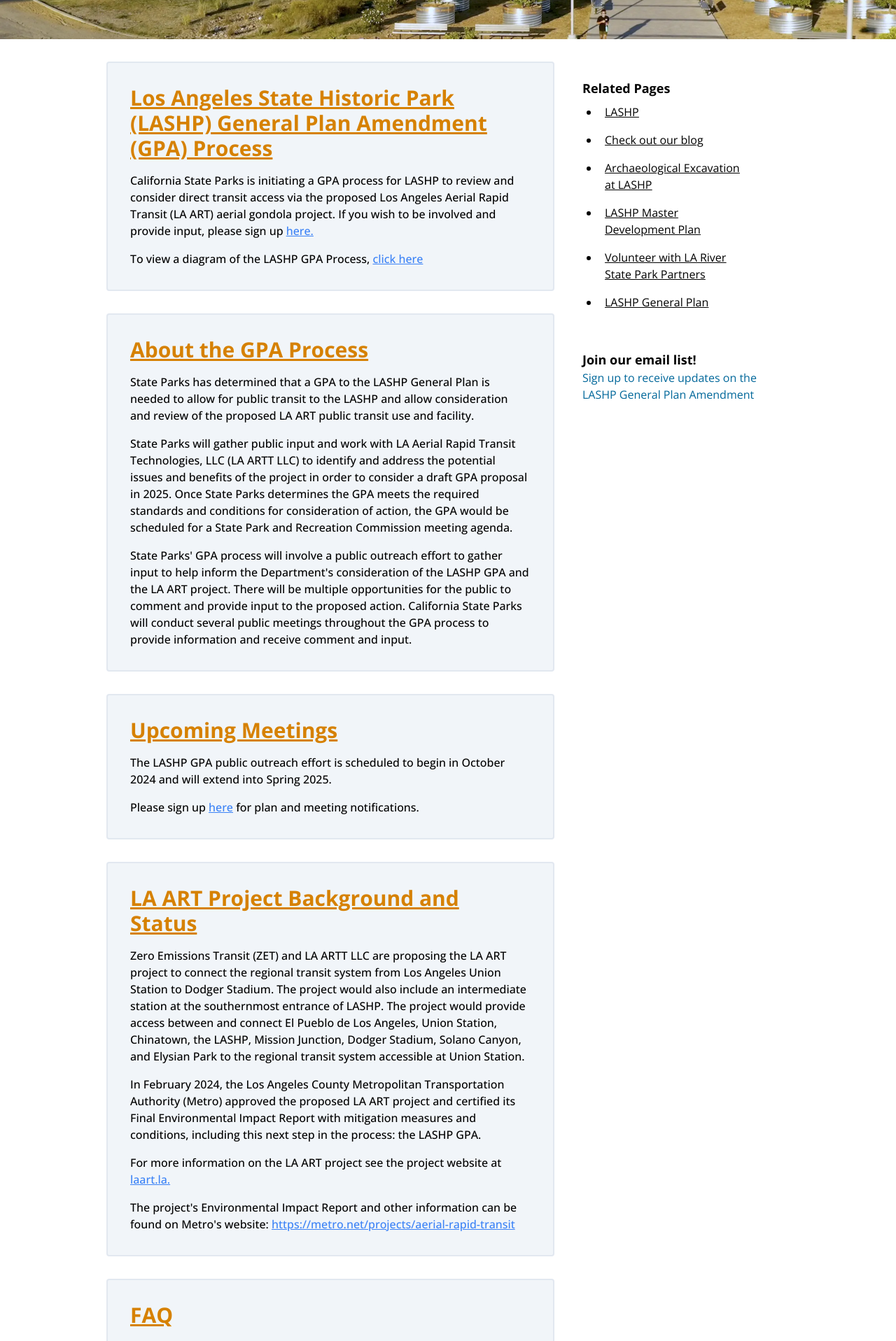
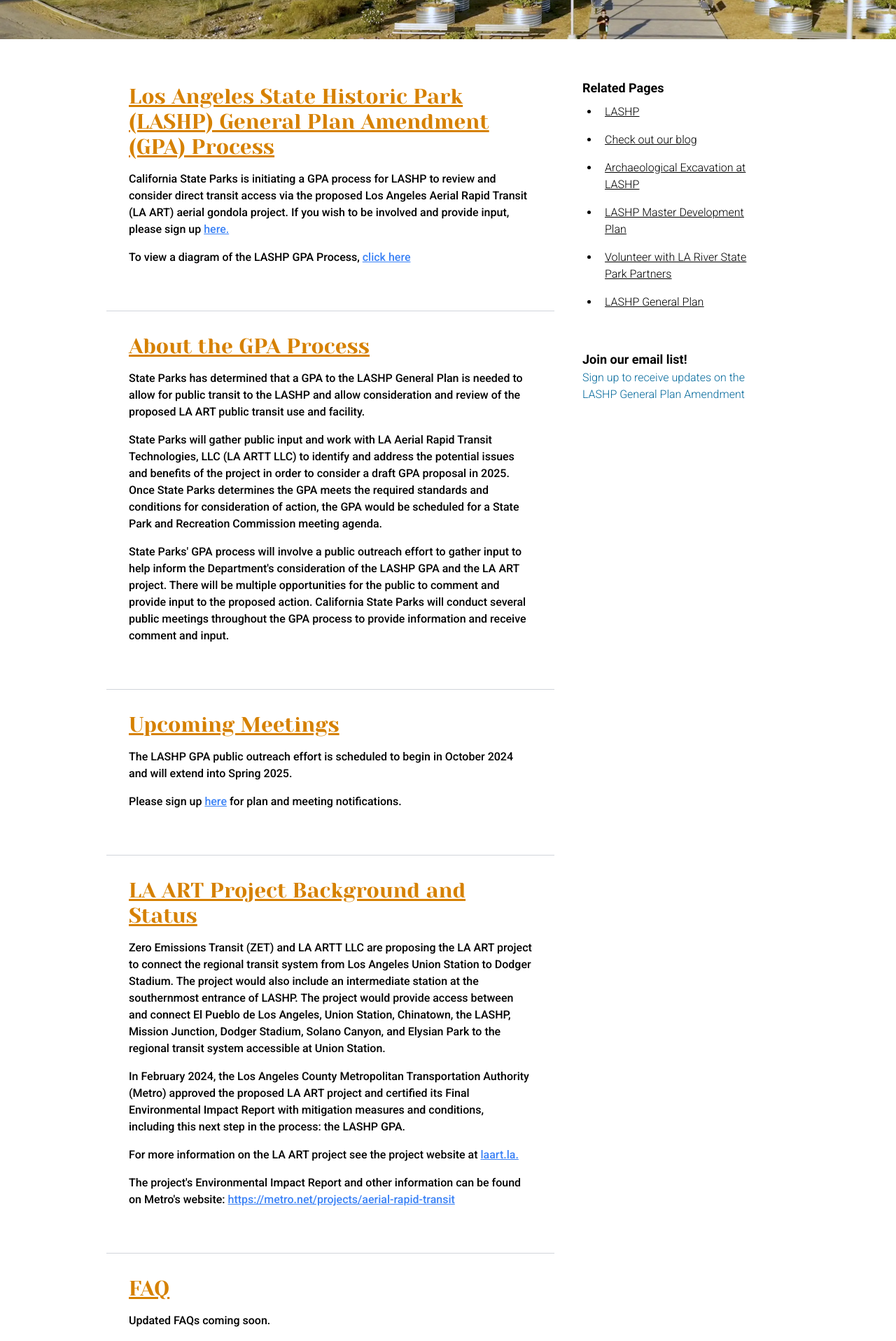
Before and after one commit to AECOMVizStudio/la_art, a React (Vite) app: page / in a window 1280 px wide. Shown: the part 540-2457 px from the top of the page at 70% size. Built offline with nearby package versions, Linux system fonts and the light colour scheme.

Commit message:
removed backgrounds and added divider borders

```diff
--- a/index.html
+++ b/index.html
@@ -8,7 +8,7 @@
     <link rel="preload" href="/LASHP_overview.webp" as="image">
     <link rel="preconnect" href="https://fonts.googleapis.com">
     <link rel="preconnect" href="https://fonts.gstatic.com" crossorigin>
-    <link href="https://fonts.googleapis.com/css2?family=Open+Sans:ital,wght@0,300..800;1,300..800&display=swap" rel="stylesheet">
+    <link href="https://fonts.googleapis.com/css2?family=Roboto:ital,wght@0,100;0,300;0,400;0,500;0,700;0,900;1,100;1,300;1,400;1,500;1,700;1,900&display=swap" rel="stylesheet">
     <link href="https://fonts.googleapis.com/css2?family=Yeseva+One&display=swap" rel="stylesheet">
     <title>Los Angeles State Historic Park General Plan Amendment</title>
   </head>
--- a/src/components/children/Headings/About.tsx
+++ b/src/components/children/Headings/About.tsx
@@ -1,13 +1,12 @@
 const About = () => {
     return (
 
-          <section
-              tabIndex={0}
+        <section
+        tabIndex={0}
+        className="border-t border-gray-300 mb-8 p-8"
+    >
 
-              className="bg-slate-100 border-2 border-slate-200 rounded mb-8 p-8"
-          >
-
-          <h2 className="text-3xl font-bold underline text-burnt-orange">
+          <h2 className="text-3xl yeseva font-bold underline text-burnt-orange">
           About the GPA Process
           </h2>
 
--- a/src/components/children/Headings/Background.tsx
+++ b/src/components/children/Headings/Background.tsx
@@ -1,13 +1,12 @@
 const Background = () => {
     return (
 
-          <section
-              tabIndex={0}
+        <section
+            tabIndex={0}
+            className="border-t border-gray-300 mb-8 p-8"
+        >
 
-              className="bg-slate-100 border-2 border-slate-200 rounded mb-8 p-8"
-          >
-
-          <h2 className="text-3xl font-bold underline text-burnt-orange">
+          <h2 className="text-3xl yeseva font-bold underline text-burnt-orange">
           LA ART Project Background and Status
           </h2>
 
--- a/src/components/children/Headings/FAQ.tsx
+++ b/src/components/children/Headings/FAQ.tsx
@@ -3,17 +3,12 @@
 
         <section
             tabIndex={0}
-
-              className="bg-slate-100 border-2 border-slate-200 rounded mb-8 p-8"
+            className="border-t border-gray-300 mb-8 p-8"
         >
-
-          <h2 className="text-3xl font-bold underline text-burnt-orange">
+            <h2 className="text-3xl yeseva font-bold underline text-burnt-orange">
             FAQ
             </h2>
-
             <p className="font-medium pt-4">Updated FAQs coming soon.</p>
-
-
         </section>
 
     )
--- a/src/components/children/Headings/GeneralPlan.tsx
+++ b/src/components/children/Headings/GeneralPlan.tsx
@@ -1,4 +1,8 @@
 import Diagram from "./Diagram"
+
+
+// this should be done via looping through an array of objects with the section's data, but I couldn't get it to work in time, so they are just hardcoded.
+// The placement of the links within the body text was proving to be the issue. Maybe if it was concatenated? I'll have to revisit this.
 
 const GeneralPlan = () => {
   return (
@@ -6,10 +10,10 @@
         <section
             tabIndex={0}
 
-            className="bg-slate-100 border-2 border-slate-200 rounded mb-8 p-8"
+            className="mb-8 p-8"
         >
 
-        <h2 className="text-3xl font-bold underline text-burnt-orange">
+        <h2 className="text-3xl yeseva font-bold underline text-burnt-orange">
         Los Angeles State Historic Park (LASHP) General Plan Amendment (GPA) Process
         </h2>
 
--- a/src/components/children/Headings/Upcoming.tsx
+++ b/src/components/children/Headings/Upcoming.tsx
@@ -1,13 +1,12 @@
 const Upcoming = () => {
     return (
 
-          <section
-              tabIndex={0}
+        <section
+        tabIndex={0}
+        className="border-t border-gray-300 mb-8 p-8"
+    >
 
-              className="bg-slate-100 border-2 border-slate-200 rounded mb-8 p-8"
-          >
-
-          <h2 className="text-3xl font-bold underline text-burnt-orange">
+          <h2 className="text-3xl yeseva font-bold underline text-burnt-orange ">
           Upcoming Meetings
           </h2>
 
--- a/src/index.css
+++ b/src/index.css
@@ -6,7 +6,7 @@
 :root {
 
   line-height: 1.5;
-  font-family: "Open Sans", sans-serif;
+  font-family: "Roboto", sans-serif;
   font-optical-sizing: auto;
   font-weight: 300;
   font-style: normal;
```
Lines whose indentation alone changed are shown as unchanged.
